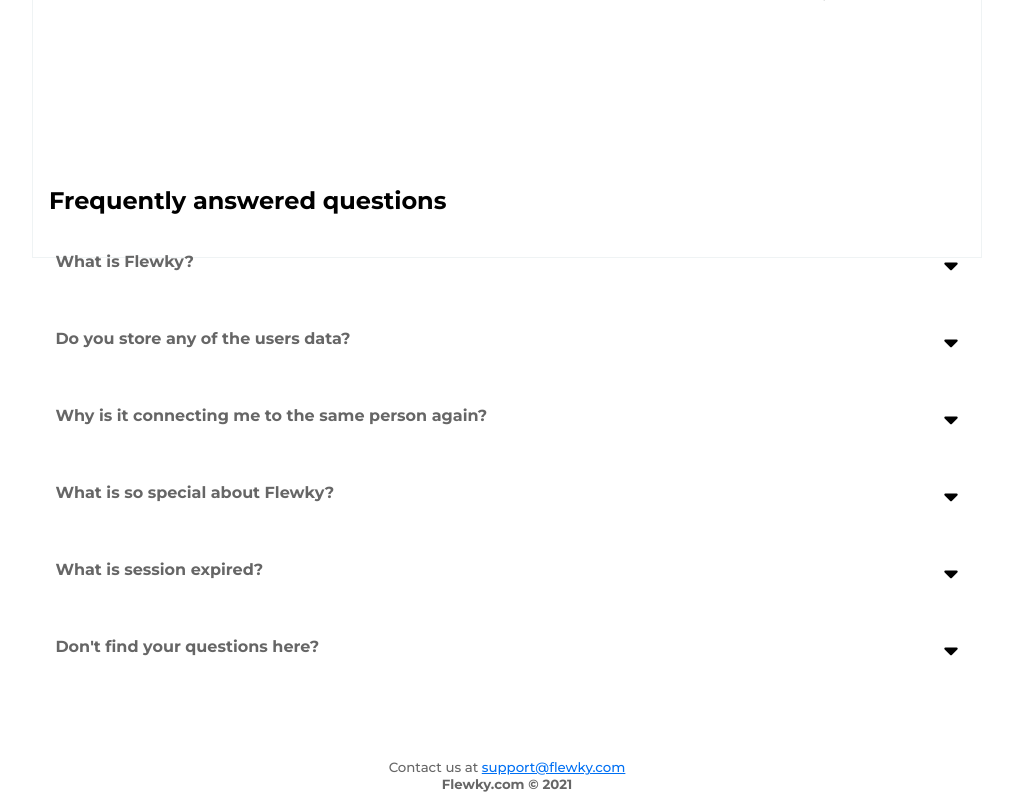
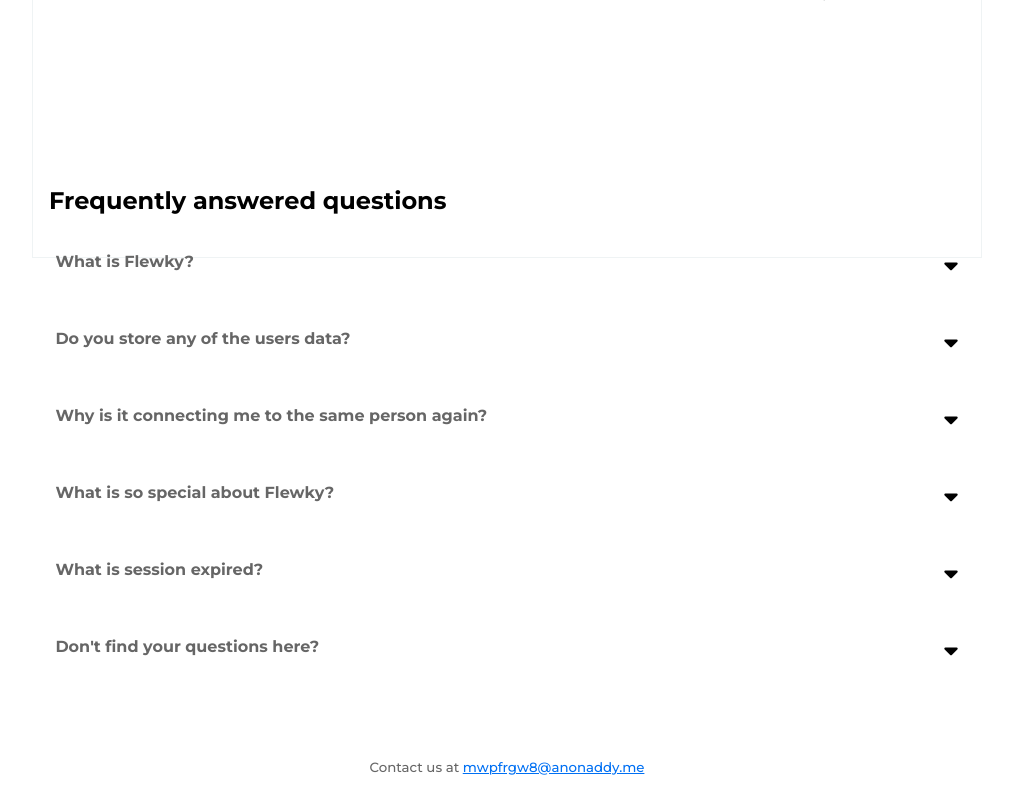
Before and after one commit to charupraneeth/flewky, a Vue app in the folder client/: page /#/login in a window 1280 px wide. Shown: the part 542-1342 px from the top of the page, without its empty margins (133-1146 px from the left). Built offline with nearby package versions, Linux system fonts and the light colour scheme.

Commit message:
Update: Footer

```diff
--- a/client/src/components/Footer.vue
+++ b/client/src/components/Footer.vue
@@ -2,12 +2,12 @@
   <footer>
     <small>
       Contact us at
-      <a class="mail" href="mailto:support@flewky.com"
-        >support@flewky.com</a
+      <a class="mail" href="mailto:mwpfrgw8@anonaddy.me"
+        >mwpfrgw8@anonaddy.me</a
       ></small
     >
     <br />
-    <h5>Flewky.com © 2021</h5>
+    <!-- <h5>Flewky.com © 2021</h5> -->
   </footer>
 </template>
 <style lang="scss" scoped>
```
